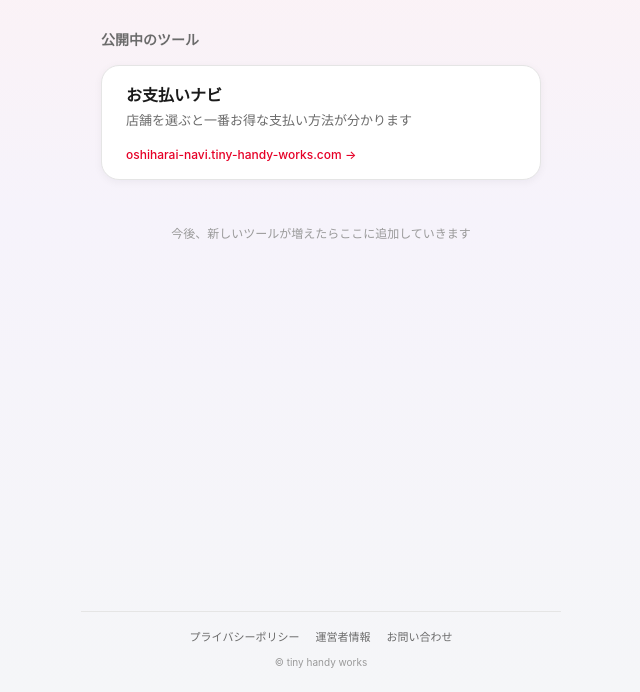
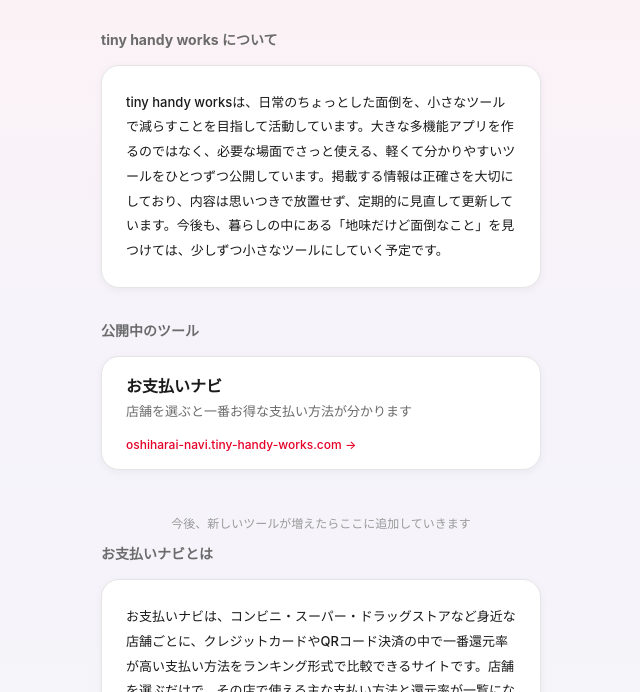
Before and after one commit to datw-44/tiny-handy-works-site, a plain HTML site: page index.html in a window 1280 px wide. Shown: the part 108-800 px from the top of the page, without its empty margins (319-959 px from the left). Drawn offline with Linux system fonts and the light colour scheme.

Commit message:
Add about section and お支払いナビ description to top page
Co-Authored-By: Claude Sonnet 5 <noreply@anthropic.com>

```diff
--- a/index.html
+++ b/index.html
@@ -14,6 +14,13 @@
     <p class="site-hero-tagline">暮らしを少し便利にする、小さなツールを作っています</p>
   </header>
 
+  <h2 class="section-heading">tiny handy works について</h2>
+  <div class="content-block">
+    <section>
+      <p>tiny handy worksは、日常のちょっとした面倒を、小さなツールで減らすことを目指して活動しています。大きな多機能アプリを作るのではなく、必要な場面でさっと使える、軽くて分かりやすいツールをひとつずつ公開しています。掲載する情報は正確さを大切にしており、内容は思いつきで放置せず、定期的に見直して更新しています。今後も、暮らしの中にある「地味だけど面倒なこと」を見つけては、少しずつ小さなツールにしていく予定です。</p>
+    </section>
+  </div>
+
   <h2 class="section-heading">公開中のツール</h2>
   <div class="tool-list">
     <a class="tool-card" href="https://oshiharai-navi.tiny-handy-works.com/">
@@ -23,6 +30,13 @@
     </a>
   </div>
   <p class="tool-list-note">今後、新しいツールが増えたらここに追加していきます</p>
+
+  <h2 class="section-heading">お支払いナビとは</h2>
+  <div class="content-block">
+    <section>
+      <p>お支払いナビは、コンビニ・スーパー・ドラッグストアなど身近な店舗ごとに、クレジットカードやQRコード決済の中で一番還元率が高い支払い方法をランキング形式で比較できるサイトです。店舗を選ぶだけで、その店で使える主な支払い方法と還元率が一覧になり、「スマホのタッチ決済のみ」「1万円以下限定」といった適用条件も、候補ごとに分かりやすく明記しています。持っているカードを登録しておけば、使える候補だけに絞り込んで比較することもできます。毎月20日・30日のようにお得になる特定日がある店舗は「今日お得な店」として表示され、うっかり見逃すのを防げます。どのカードで払うのが一番お得か、毎回調べるのが面倒な人や、複数のカード・決済手段を使い分けている人に役立つサイトです。</p>
+    </section>
+  </div>
 </main>
 
 <footer class="site-footer">
--- a/style.css
+++ b/style.css
@@ -149,6 +149,27 @@ main {
   text-align: center;
 }
 
+/* トップページの説明セクション（「tiny handy worksについて」「お支払いナビとは」） */
+.content-block {
+  margin-bottom: var(--space-xl);
+}
+
+.content-block section {
+  background: var(--card-bg);
+  border: 1px solid var(--border);
+  border-radius: var(--radius-lg);
+  box-shadow: var(--shadow-sm);
+  padding: var(--space-lg) var(--space-lg);
+}
+
+.content-block p {
+  margin: 0;
+  font-size: 13px;
+  font-weight: var(--fw-body);
+  line-height: 1.9;
+  color: var(--text-main);
+}
+
 /* 規約系ページ */
 .legal-title {
   margin: var(--space-sm) 0 var(--space-md);
```
